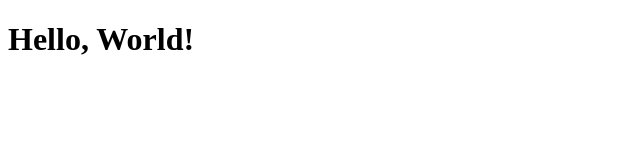
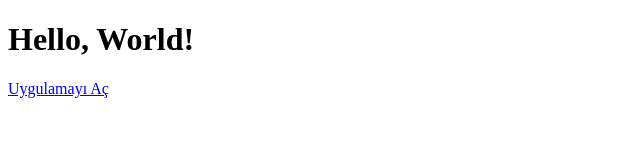
Before and after one commit to kasirgadev/agentlessdeneme, a plain HTML site: page index.html in a window 1280 px wide. Shown: the whole page, without its empty margins (0-640 px from the left). Drawn offline with Linux system fonts and the light colour scheme.

Commit message:
Update index.html

```diff
--- a/index.html
+++ b/index.html
@@ -1,12 +1,12 @@
 <!DOCTYPE html>
 <html lang="en">
 <head>
-    <script type="text/javascript" src="https://js-cdn.dynatrace.com/jstag/16827775e4e/bf24277zem/aaf555cd5e7e8b88_complete.js" crossorigin="anonymous"></script>
-    <meta charset="UTF-8">
+    <script type="text/javascript" src="https://js-cdn.dynatrace.com/jstag/16827775e4e/bf24277zem/aaf555cd5e7e8b88_complete.js" crossorigin="anonymous"></script>    <meta charset="UTF-8">
     <meta name="viewport" content="width=device-width, initial-scale=1.0">
     <title>Hello, World!</title>
 </head>
 <body>
     <h1>Hello, World!</h1>
+    <a href="myapp://open">Uygulamayı Aç</a>
 </body>
 </html>
```
